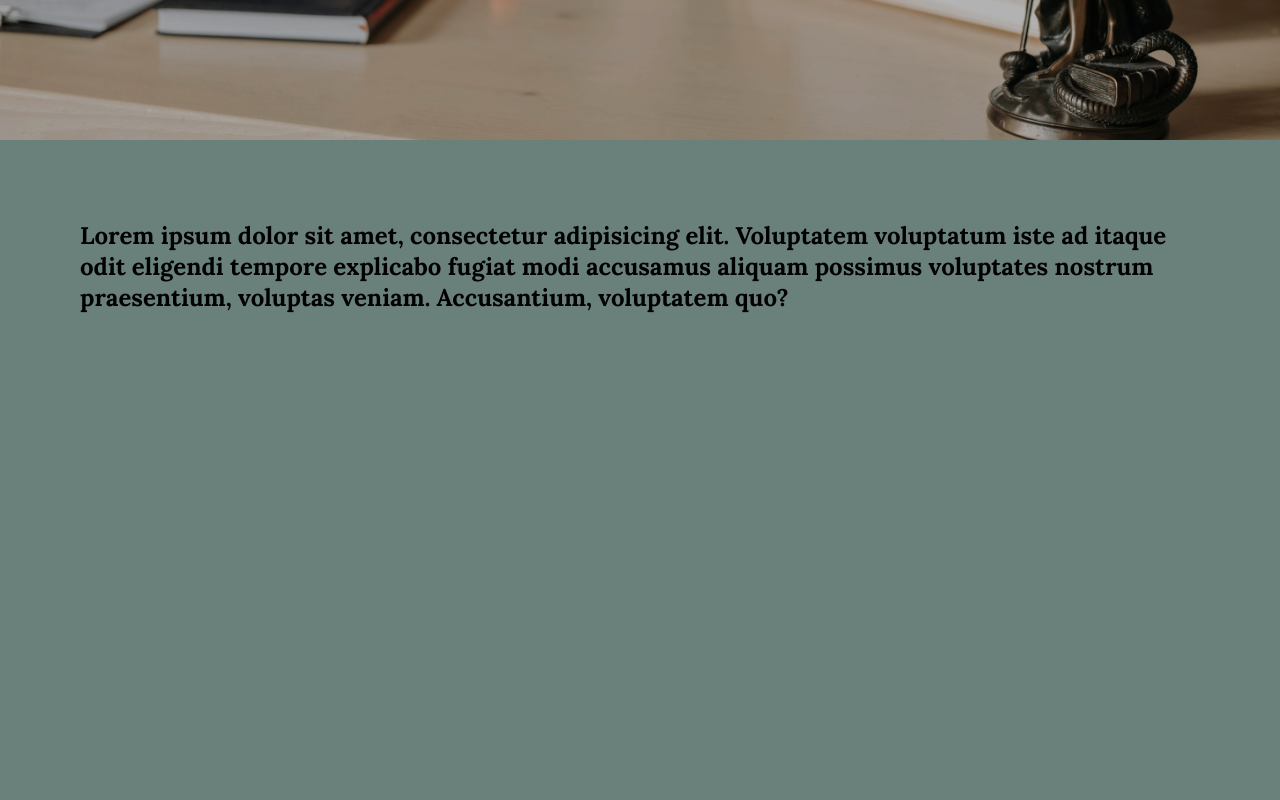
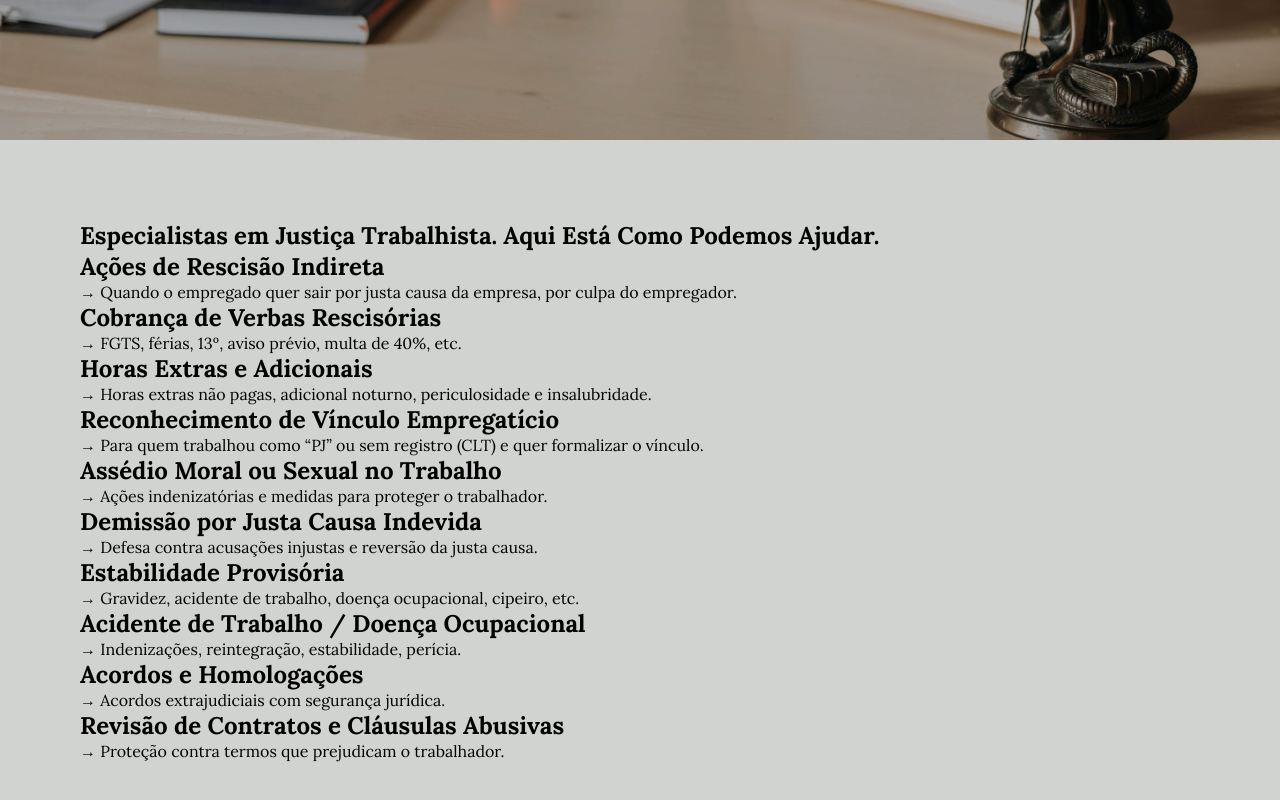
Before and after one commit to ph-silvaa/advogacia, a plain HTML site: page index.html in a window 1280 px wide. Shown: the part 660-1460 px from the top of the page. Drawn offline with Linux system fonts and the light colour scheme.

Commit message:
Update index.html

```diff
--- a/index.html
+++ b/index.html
@@ -24,7 +24,6 @@
        <img src="assets/img/MARCELO_SANTOS__2_-removebg-preview.png" alt="">
       </div>
 
-
         <div class="content">
 
           <h1>
@@ -36,23 +35,54 @@
           <h2>
             Defendemos trabalhadores com compromisso, experiência e empatia, <span> <br>lutando por aquilo que é justo</span>.
           </h2>
-
           <button class="btn">Agende agora uma reunião</button>
-
         </div>
       </section>
 
 
     </div>
-    <div class="sobre-container" id="sobre">
-      <section class="descricao">
 
-        <h1>
-          Lorem ipsum dolor sit amet, consectetur adipisicing elit. Voluptatem
-          voluptatum iste ad itaque odit eligendi tempore explicabo fugiat modi
-          accusamus aliquam possimus voluptates nostrum praesentium, voluptas
-          veniam. Accusantium, voluptatem quo?
-        </h1>
+      <section class="
+      servicos">
+      <div class="titulo-servicos">
+        <h1>Especialistas em Justiça Trabalhista. Aqui Está Como Podemos Ajudar.</h1>
+      </div>
+        <div class="cards">
+          <div class="card-1">
+            <h1>Ações de Rescisão Indireta</h1>
+            <p>→ Quando o empregado quer sair por justa causa da empresa, por culpa do empregador.</p>
+          </div>
+          <div class="card-2"><h1>Cobrança de Verbas Rescisórias</h1>
+            <p>→ FGTS, férias, 13º, aviso prévio, multa de 40%, etc.</p>
+          </div>
+          <div class="card-3"><h1>
+            Horas Extras e Adicionais
+          </h1>
+        <p>
+          → Horas extras não pagas, adicional noturno, periculosidade e insalubridade.
+        </p></div>
+          <div class="card-4"><h1>Reconhecimento de Vínculo Empregatício</h1>
+          <p>→ Para quem trabalhou como “PJ” ou sem registro (CLT) e quer formalizar o vínculo.</p></div>
+          <div class="card-5"><h1>Assédio Moral ou Sexual no Trabalho</h1>
+          <p> → Ações indenizatórias e medidas para proteger o trabalhador.</p></div>
+          <div class="card-6">
+            <h1>Demissão por Justa Causa Indevida</h1> <p>
+              → Defesa contra acusações injustas e reversão da justa causa.
+            </p>
+          </div>
+          <div class="card-7">
+            <h1>Estabilidade Provisória</h1>
+            <p>→ Gravidez, acidente de trabalho, doença ocupacional, cipeiro, etc.</p>
+          </div>
+          <div class="card-8"><h1>Acidente de Trabalho / Doença Ocupacional</h1> <p>→ Indenizações, reintegração, estabilidade, perícia.
+          </p></div>
+          <div class="card-9"><h1>Acordos e Homologações</h1> <p> → Acordos extrajudiciais com segurança jurídica. </p></div>
+          <div class="card-10">
+            <h1>Revisão de Contratos e Cláusulas Abusivas</h1> <p>→ Proteção contra termos que prejudicam o trabalhador.
+
+            </p>
+          </div>
+        </div>
       </section>
     </div>
   </body>
```
